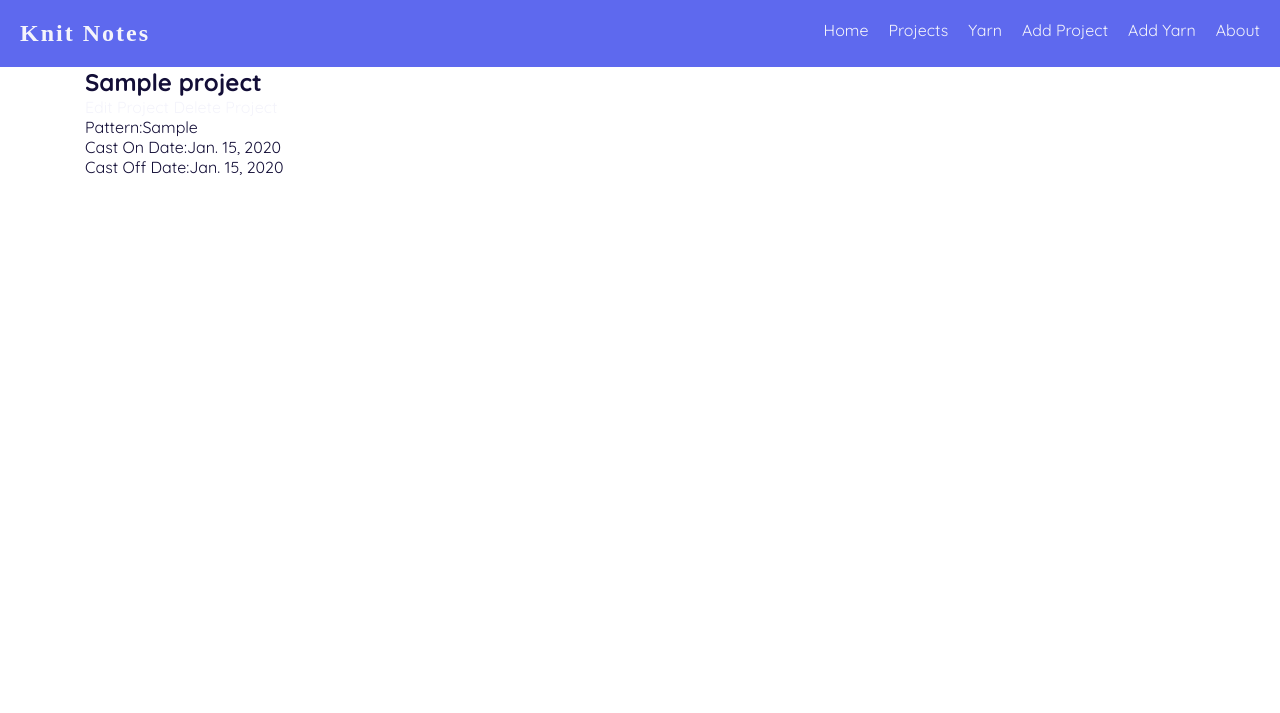
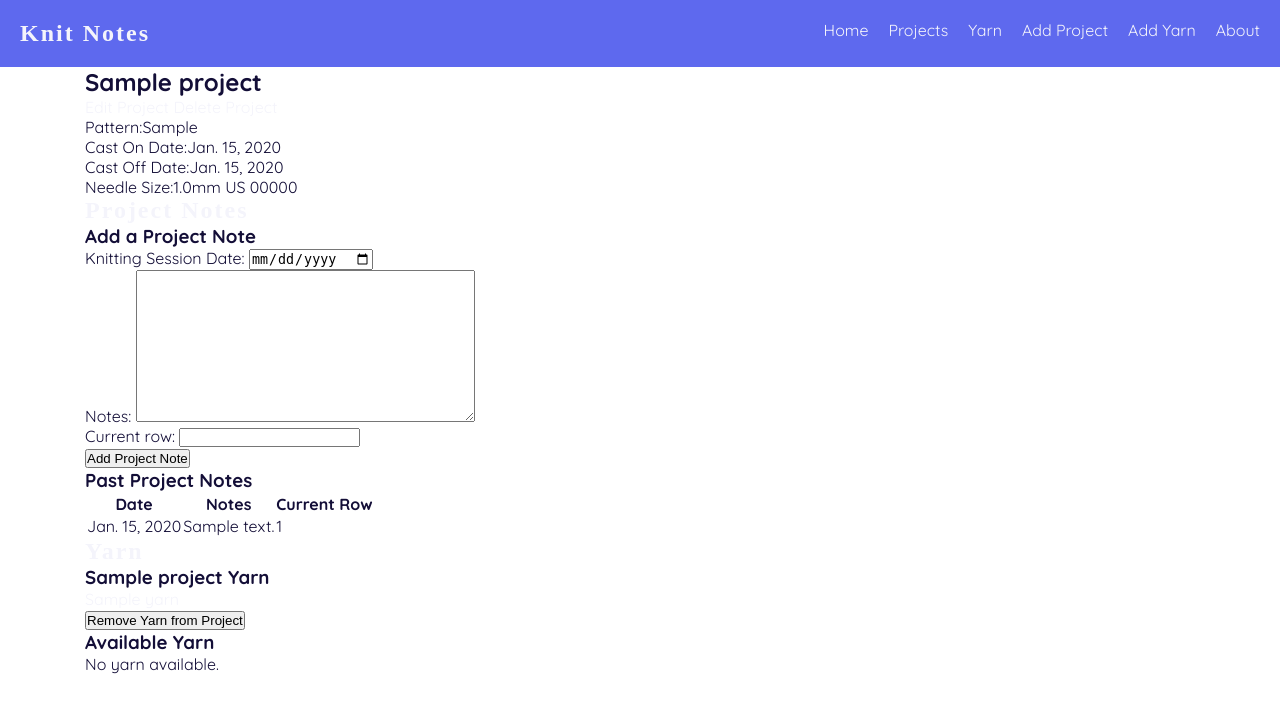
Before and after one commit to erlopez11/django-crud-app-lab, a Django app: page /projects/1 in a window 1280 px wide. Shown: the top 713 px of the page. Run offline with Django 5.2, Linux system fonts and the light colour scheme; tables that the repository leaves empty hold one stand-in row (values such as "Sample post"); some web fonts are replaced.

Commit message:
wip: associate yarn to project, add rmv yarn from project

```diff
--- a/main_app/templates/projects/detail.html
+++ b/main_app/templates/projects/detail.html
@@ -20,7 +20,88 @@
             <p><span>Pattern:</span>{{project.pattern}}</p>
             <p><span>Cast On Date:</span>{{project.cast_on}}</p>
             <p><span>Cast Off Date:</span>{{project.cast_off}}</p>
+            <p><span>Needle Size:</span>{{project.get_needle_size_display}}</p>
         </div>
     </div>
 </section>
+
+<div>
+    <section>
+        <div>
+            <h2>Project Notes</h2>
+        </div>
+        <div>
+            <h3>Add a Project Note</h3>
+            <form action="{% url "add-note" project.id %}" method="post">
+                {% csrf_token %}
+                {{note_form}}
+                <button type="submit">Add Project Note</button>
+            </form>
+        </div>
+        <h3>Past Project Notes</h3>
+        {% if project.note_set.all.count %}
+        <table>
+            <thead>
+                <tr>
+                    <th>Date</th>
+                    <th>Notes</th>
+                    <th>Current Row</th>
+                </tr>
+            </thead>
+            <tbody>
+                {% for note in project.note_set.all %}
+                <tr>
+                    <td>{{note.date}}</td>
+                    <td>{{note.notes}}</td>
+                    <td>{{note.current_row}}</td>
+                </tr>
+                {% endfor %}
+            </tbody>
+        </table>
+        {% else %}
+        <div>
+            <p>No notes available yet.</p>
+        </div>
+        {% endif %}
+    </section>
+    <section>
+        <div>
+            <h2>Yarn</h2>
+        </div>
+        <h3>{{project.name}} Yarn</h3>
+        <div>
+            {% if project.yarn.count %}
+                {% for yarn in project.yarn.all  %}
+                    <div>
+                        <a href="{% url "yarn-detail" yarn.id %}">
+                            <p>{{yarn.yarn_name}}</p>
+                            <form action="{% url "remove-yarn" project.id yarn.id %}" method="post">
+                                {% csrf_token %}
+                                <button type="submit">Remove Yarn from Project</button>
+                            </form>
+                        </a>
+                    </div>
+                {% endfor %}
+                {% else %}
+                    <p>{{project.name}} doesn't have yarn yet!</p>
+            {% endif %}
+        </div>
+        <h3>Available Yarn</h3>
+        <div>
+            {% if yarn.count %}
+                {% for yarn in yarn.all  %}
+                    <div>
+                        <p>{{yarn.yarn_name}}</p>
+                     <form action="{% url "associate-yarn" project.id yarn.id %}" method="post">
+                         {% csrf_token %}
+                            <button type="submit">Add Yarn to Project</button>
+                     </form>
+                    </div>
+                {% endfor %}
+                {% else %}
+                    <p>No yarn available.</p>
+            {% endif %}
+        </div>
+    </section>
+</div>
 {% endblock %}
--- a/main_app/urls.py
+++ b/main_app/urls.py
@@ -15,4 +15,6 @@ urlpatterns = [
     path('yarn/', views.YarnList.as_view(), name='yarn-index'),
     path('yarn/<int:pk>/update/', views.YarnUpdate.as_view(), name='yarn-update'),
     path('yarn/<int:pk>/delete/', views.YarnDelete.as_view(), name='yarn-delete'),
+    path('projects/<int:project_id>/associate-yarn/<int:yarn_id>/', views.associate_yarn, name='associate-yarn'),
+    path('projects/<int:project_id>/remove-yarn/<int:yarn_id>/', views.remove_yarn, name='remove-yarn'),
 ]
--- a/main_app/views.py
+++ b/main_app/views.py
@@ -19,10 +19,12 @@ def projects_index(request):
 
 def project_detail(request, project_id):
     project = Project.objects.get(id=project_id)
+    yarn_available = Yarn.objects.exclude(id__in = project.yarn.all().values_list('id'))
     note_form = NoteForm()
     return render(request, 'projects/detail.html', {
         'project': project,
-        'note_form': note_form
+        'note_form': note_form,
+        'yarn': yarn_available
     })
 
 def add_note(request, project_id):
@@ -32,6 +34,14 @@ def add_note(request, project_id):
         new_note.project_id = project_id
         new_note.save()
     return redirect('project-detail', project_id)
+
+def associate_yarn(request, project_id, yarn_id):
+    Project.objects.get(id=project_id).yarn.add(yarn_id)
+    return redirect('project-detail', project_id=project_id)
+
+def remove_yarn(request, project_id, yarn_id):
+    Project.objects.get(id=project_id).yarn.remove(yarn_id)
+    return redirect('project-detail', project_id= project_id)
 
 class ProjectCreate(CreateView):
     form_class = ProjectForm
```
